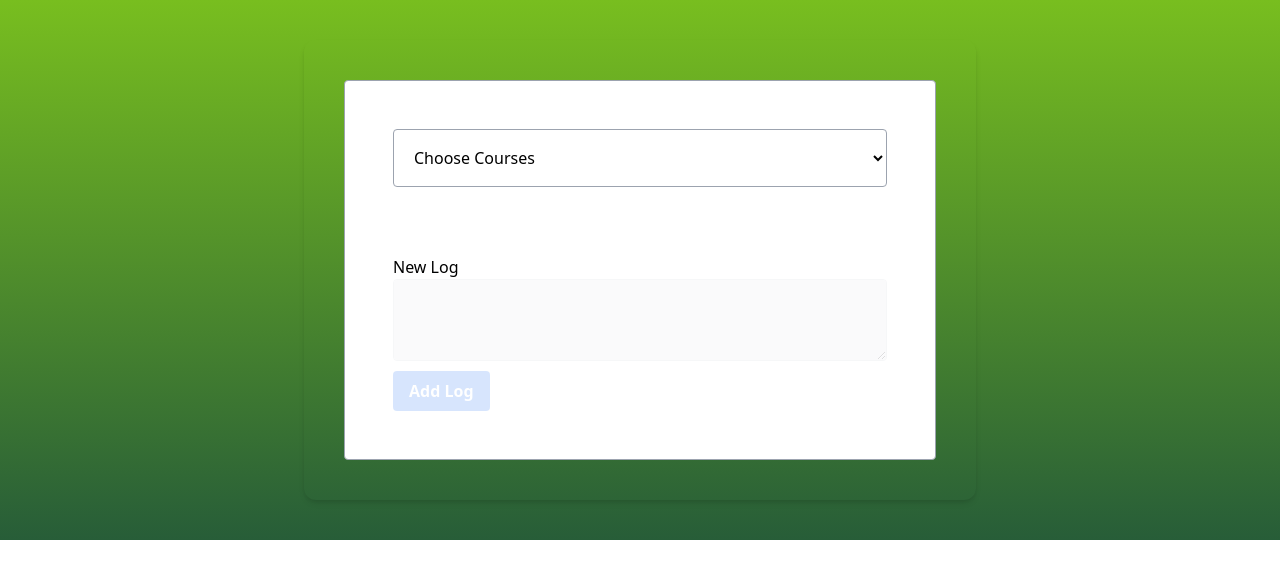
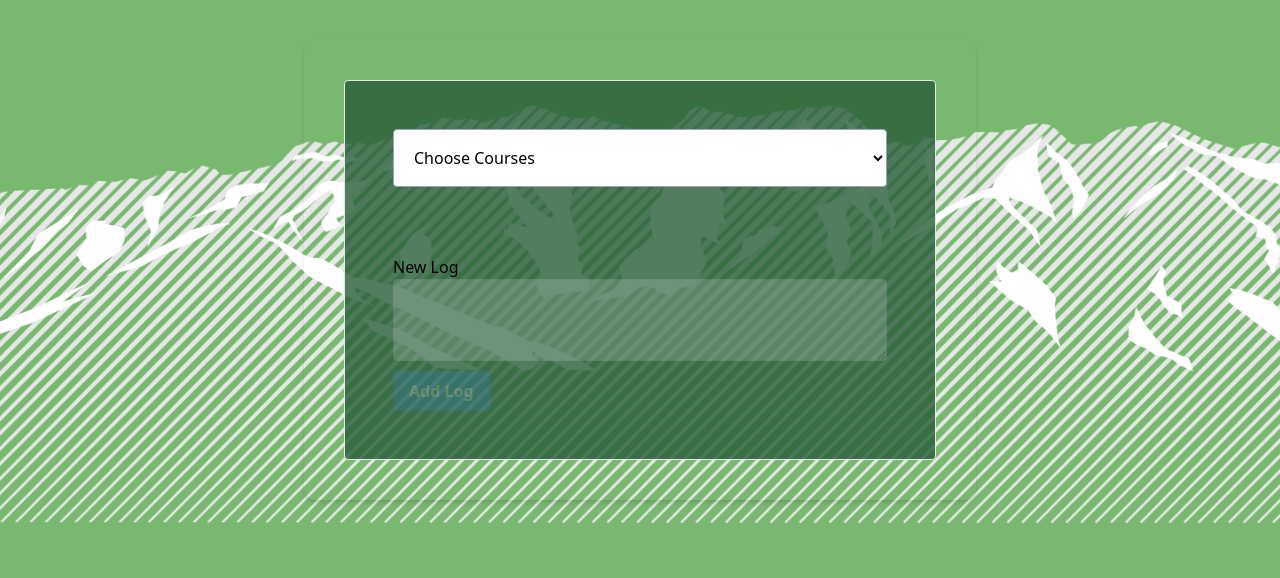
Before and after one commit to kilowulf/UVU-Brand-Dark-Light-Practicum, a plain HTML site: page public/index.html in a window 1280 px wide. Drawn offline with nearby package versions, Linux system fonts and the light colour scheme; no server answers.

Commit message:
1 binaries uploaded

```diff
--- a/public/index.html
+++ b/public/index.html
@@ -1,5 +1,5 @@
 <!DOCTYPE html>
-<html lang="en-US">
+<html class="dark" lang="en-US">
   <head>
     <title>Student Log</title>
     <meta charset="UTF-8" />
@@ -8,14 +8,13 @@
     <script src="https://ajax.googleapis.com/ajax/libs/jquery/3.6.0/jquery.min.js"></script>
     <script src="https://cdn.jsdelivr.net/npm/axios/dist/axios.min.js"></script>
     <script src="https://cdn.tailwindcss.com"></script>
-    <style>
-      body {
-        background-image: url('./img/green_tiny_squares.png');
-      }
-    </style>
+    <style></style>
   </head>
   <body
     class="
+      bg-[#4BA23F]
+      dark:
+      bg-[#275D38]
       rounded
       max-w-md
       mx-auto
@@ -23,22 +22,17 @@
       shadow-md
       overflow-hidden
       md:max-w-2xl
-      background-image:
-      url('./img/green_tiny_squares.png')
-      bg-gradient-to-t
-      from-[#275D38]
-      to-[#78BE1F]
-      border-[#78BE1F]
+      bg-[url('./img/Timp.png')] bg-cover bg-center bg-opacity-75
       font-helvetica
       text-base
-      border-10
       m-10
       p-10
       box-border
       bg-no-repeat
     "
   >
-    <form class="text-centered rounded bg-white border border-gray-400 p-12">
+  <nav class="bg-">
+    <form class="text-centered rounded bg-[#275D38] bg-opacity-80 border p-12">
       <select
         class="bg-white border border-gray-400 p-4 w-full text-black mb-3"
         aria-label="Select Course"
```
Also changed, not shown: public/img/uvu_logo_images.png (added).
